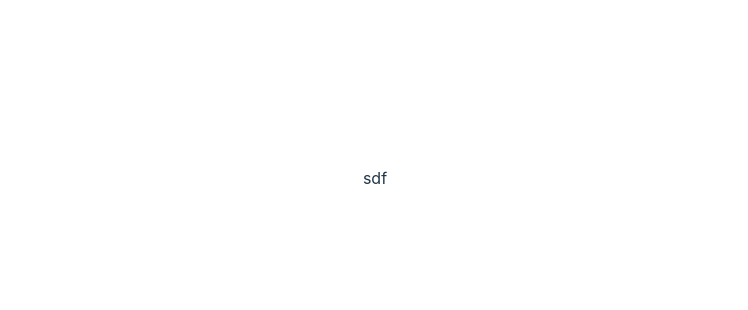
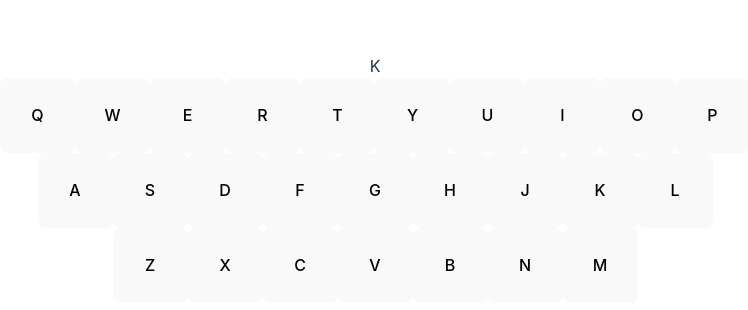
Before and after one commit to tahashieenavaz/wordle, a React (Vite) app: page / in a window 1280 px wide. Shown: the part 222-532 px from the top of the page, without its empty margins (265-1013 px from the left). Built offline with nearby package versions, Linux system fonts and the light colour scheme.

Commit message:
Keyboard added

```diff
--- a/src/App.tsx
+++ b/src/App.tsx
@@ -1,28 +1,31 @@
-import { useEffect, useState } from "react";
-import { alphabet } from "./utils";
+import { AppContext } from "./contexts/AppContext";
+import ContextInterface from "./interfaces/ContextInterface";
+
+import Board from "./components/Board";
 import Letter from "./components/Letter";
+import Keyboard from "./components/Keyboard";
+
+import { useState } from "react";
 
 import "./App.css";
 
 function App() {
-  const [currentWord, setCurrentWord] = useState("sdf");
+  const [currentWord, setCurrentWord] = useState("");
+  const [guesses, setGuesses] = useState([]);
 
-  useEffect(() => {
-    const changeLetter = (e: KeyboardEvent) => {
-      if (alphabet.includes(e.key)) setCurrentWord((prev) => prev + e.key);
-    };
-
-    addEventListener("keydown", changeLetter);
-
-    return () => {
-      removeEventListener("keydown", changeLetter);
-    };
-  }, []);
+  const store: ContextInterface = {
+    currentWord,
+    guesses,
+    setCurrentWord,
+    setGuesses,
+  };
 
   return (
-    <>
-      <div>{currentWord}</div>
-    </>
+    <AppContext.Provider value={store}>
+      <Board />
+      <Letter letter="K" />
+      <Keyboard />
+    </AppContext.Provider>
   );
 }
 
--- /dev/null
+++ b/src/components/Board.tsx
@@ -0,0 +1,13 @@
+import { useContext } from "react";
+import { AppContext } from "../contexts/AppContext";
+
+export default function Board() {
+  const { guesses } = useContext(AppContext);
+  return (
+    <>
+      {guesses.map((guess: string) => {
+        return <div>{guess}</div>;
+      })}
+    </>
+  );
+}
--- /dev/null
+++ b/src/components/Keyboard.tsx
@@ -0,0 +1,15 @@
+import { keyboard } from "../utils";
+
+export default function Keyboard() {
+  return (
+    <section id="keyboard">
+      {keyboard.map((row) => (
+        <div className="row">
+          {row.map((key) => (
+            <button className="key">{key}</button>
+          ))}
+        </div>
+      ))}
+    </section>
+  );
+}
--- a/src/components/Letter.tsx
+++ b/src/components/Letter.tsx
@@ -1,5 +1,9 @@
 import LetterProps from "../interfaces/LetterInterface";
 
-export default function ({ letter }: LetterProps) {
-  return <div className="letter">{letter}</div>;
+export default function Letter({ letter }: LetterProps) {
+  return (
+    <>
+      <div className="letter">{letter}</div>
+    </>
+  );
 }
--- /dev/null
+++ b/src/contexts/AppContext.ts
@@ -0,0 +1,4 @@
+import { createContext } from "react";
+import ContextInterface from "../interfaces/ContextInterface";
+
+export const AppContext = createContext<ContextInterface>({});
--- a/src/index.css
+++ b/src/index.css
@@ -68,3 +68,8 @@ button:focus-visible {
     background-color: #f9f9f9;
   }
 }
+
+#keyboard button {
+  width: 75px;
+  aspect-ratio: 1;
+}
--- /dev/null
+++ b/src/interfaces/BoardProps.ts
@@ -0,0 +1,3 @@
+export default interface BoardProps {
+  guesses: Array<string>;
+}
--- /dev/null
+++ b/src/interfaces/ContextInterface.ts
@@ -0,0 +1,6 @@
+export default interface ContextInterface {
+  guesses: Array<string>;
+  setGuesses: Function;
+  currentWord: string;
+  setCurrentWord: Function;
+}
--- a/src/main.tsx
+++ b/src/main.tsx
@@ -1,10 +1,13 @@
-import React from 'react'
-import ReactDOM from 'react-dom/client'
-import App from './App'
-import './index.css'
+import React from "react";
+import ReactDOM from "react-dom/client";
+import App from "./App";
+import "./index.css";
+import { AppContext } from "./contexts/AppContext";
 
-ReactDOM.createRoot(document.getElementById('root') as HTMLElement).render(
+ReactDOM.createRoot(document.getElementById("root") as HTMLElement).render(
   <React.StrictMode>
-    <App />
-  </React.StrictMode>,
-)
+    <AppContext.Provider value={{ name: "Taha" }}>
+      <App />
+    </AppContext.Provider>
+  </React.StrictMode>
+);
--- a/src/utils.ts
+++ b/src/utils.ts
@@ -6,4 +6,8 @@ export const lowerCaseAlphabet = upperCaseAlphabet.map((letter: string) =>
   letter.toLowerCase()
 );
 
+export const keyboard = [["QWERTYUIOP"], ["ASDFGHJKL"], ["ZXCVBNM"]].map(
+  (row: Array<string>) => row[0].split("")
+);
+
 export const alphabet = [...lowerCaseAlphabet, ...upperCaseAlphabet];
```
